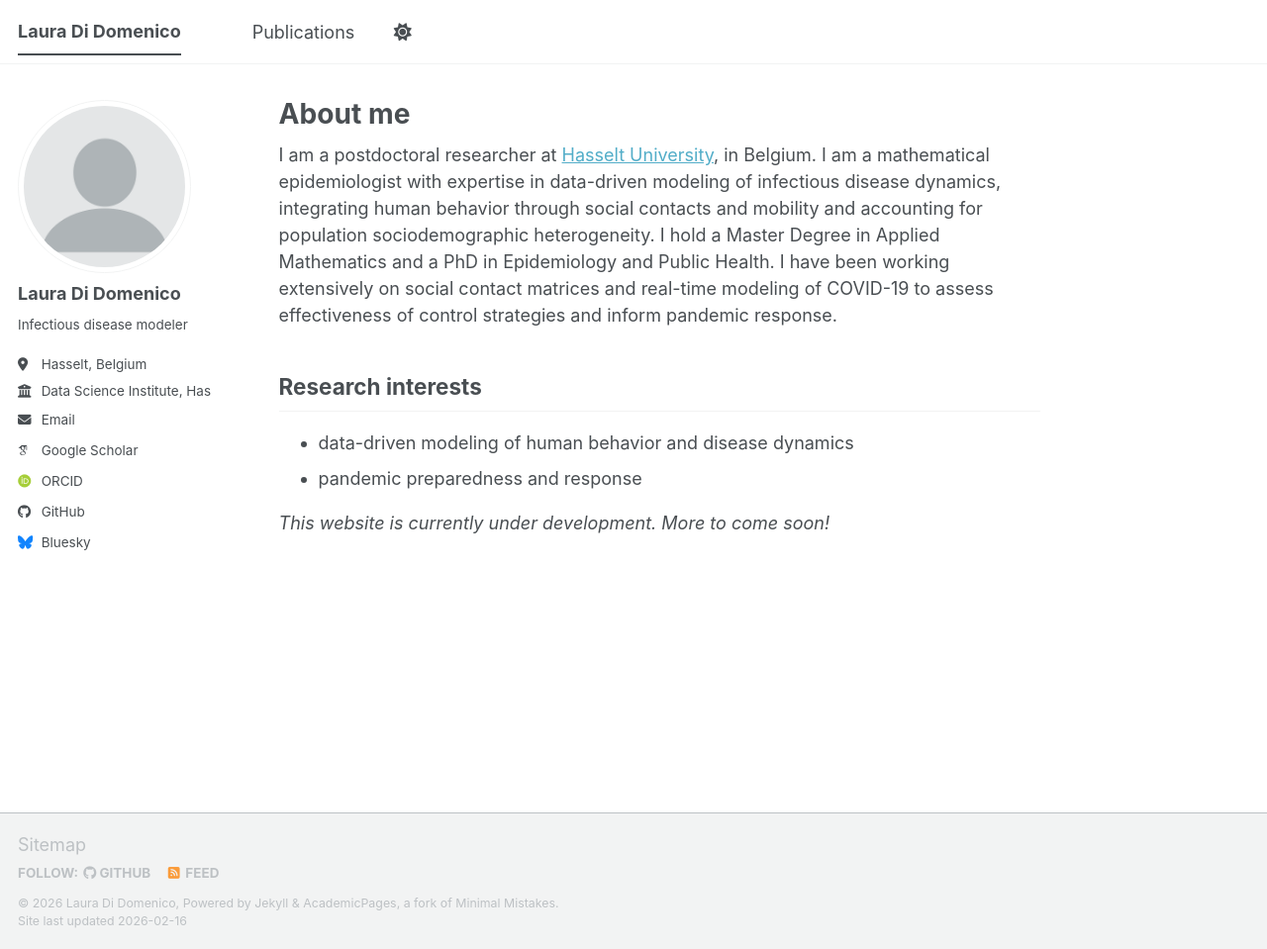
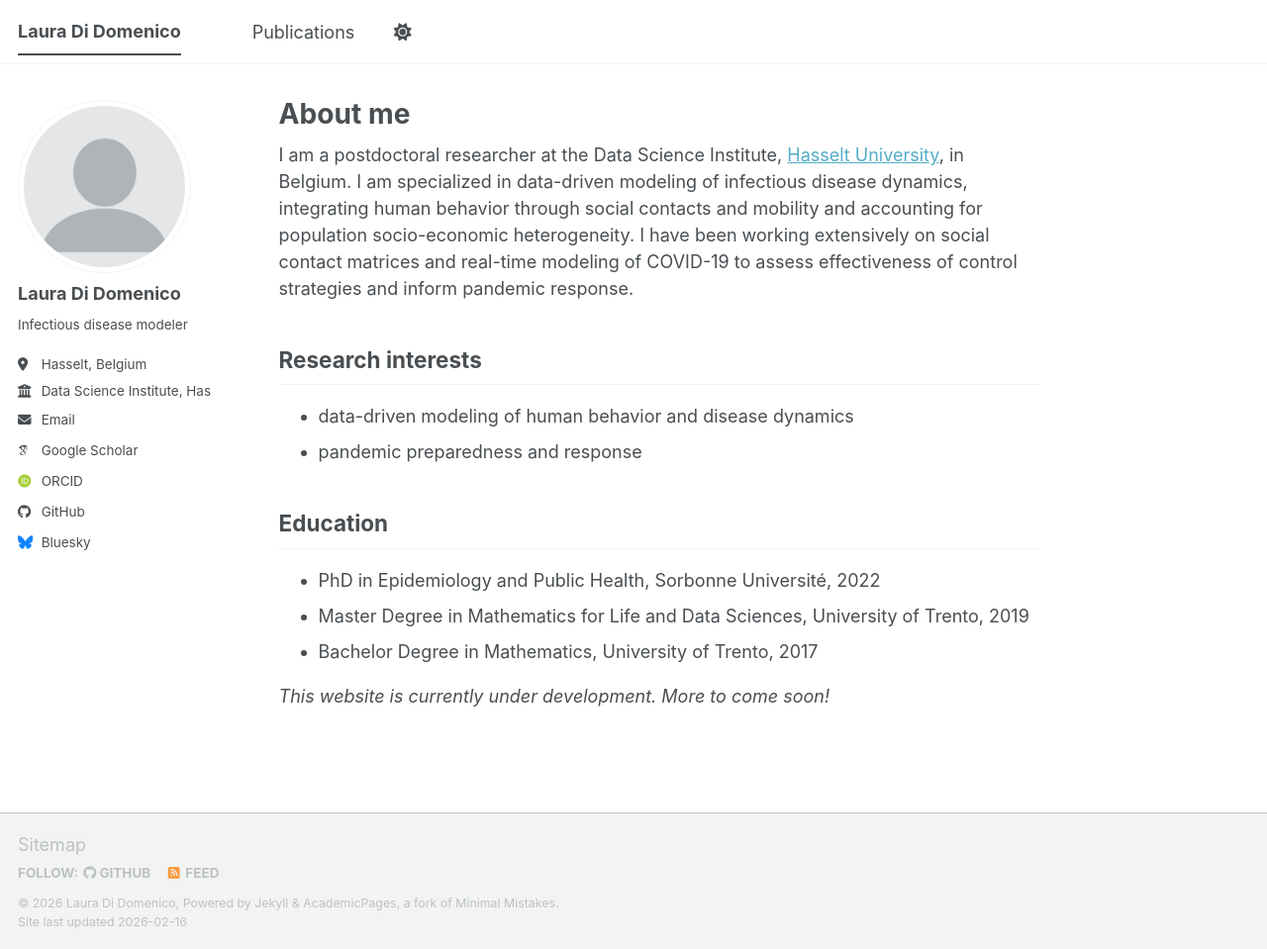
Before and after one commit to laura-didomenico/laura-didomenico.github.io, a Jekyll site: the page built from _pages/about.md, in a window 1280 px wide and 959 px high. Shown: the whole window at 99% size. Built offline with Jekyll 4.4.1, drawn with Linux system fonts in a browser that asks for light colours; some web fonts are replaced; a script bundle is joined from its source files by our own code; library files that are not in the unit come from our copies.

Commit message:
Revise about page
Added education details.

```diff
--- a/_pages/about.md
+++ b/_pages/about.md
@@ -7,12 +7,17 @@ redirect_from:
   - /about.html
 ---
 
-I am a postdoctoral researcher at [Hasselt University](https://www.uhasselt.be/nl/wie-is-wie/detail/laura-didomenico), in Belgium. I am a mathematical epidemiologist with expertise in data-driven modeling of infectious disease dynamics, integrating human behavior through social contacts and mobility and accounting for population sociodemographic heterogeneity. I hold a Master Degree in Applied Mathematics and a PhD in Epidemiology and Public Health. I have been working extensively on social contact matrices and real-time modeling of COVID-19
-to assess effectiveness of control strategies and inform pandemic response.
+I am a postdoctoral researcher at the Data Science Institute, [Hasselt University](https://www.uhasselt.be/nl/wie-is-wie/detail/laura-didomenico), in Belgium. I am specialized in data-driven modeling of infectious disease dynamics, integrating human behavior through social contacts and mobility and accounting for population socio-economic heterogeneity. I have been working extensively on social contact matrices and real-time modeling of COVID-19 to assess effectiveness of control strategies and inform pandemic response.
 
 Research interests
 ------
 - data-driven modeling of human behavior and disease dynamics
 - pandemic preparedness and response
 
+Education
+------
+- PhD in Epidemiology and Public Health, Sorbonne Université, 2022
+- Master Degree in Mathematics for Life and Data Sciences, University of Trento, 2019
+- Bachelor Degree in Mathematics, University of Trento, 2017
+
 _This website is currently under development. More to come soon!_
```
